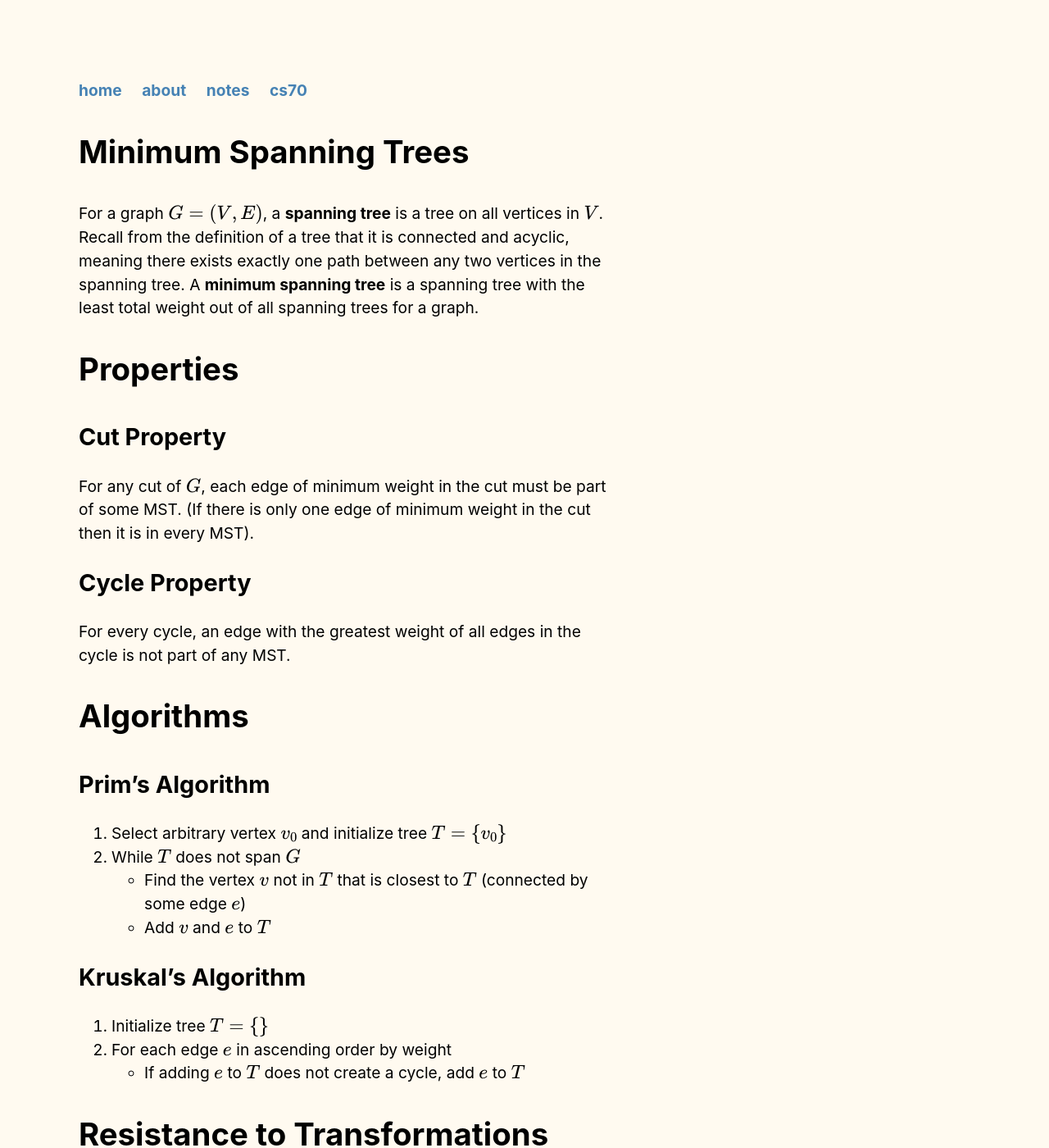
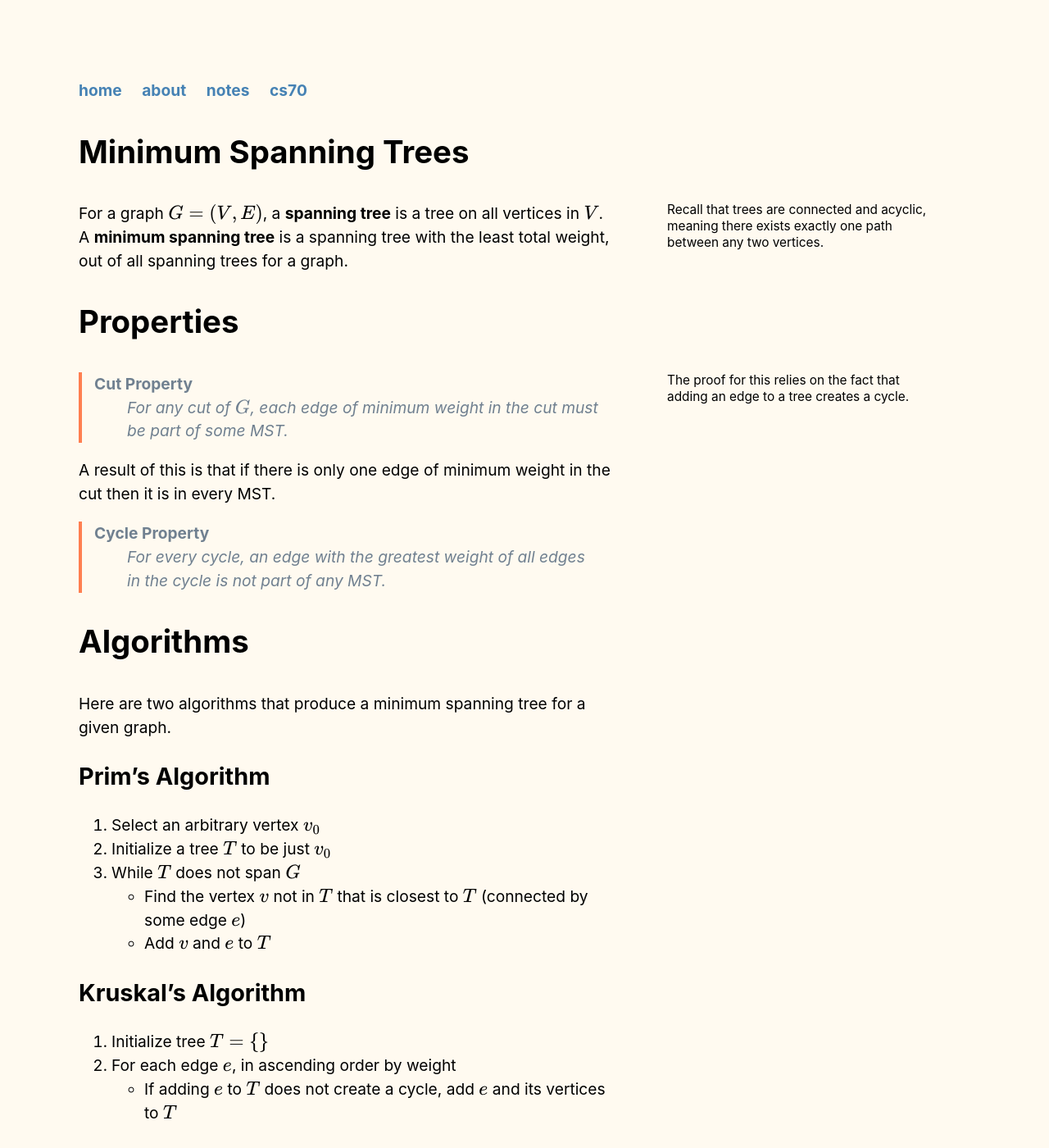
Before and after one commit to mingyli/mingyli.github.io, a Jekyll site: the page built from _notes/mst.md, in a window 1280 px wide and 1400 px high. Shown: the whole window at 82% size. Built offline with Jekyll 4.4.1, drawn with Linux system fonts in a browser that asks for light colours; some web fonts are replaced; formulas are drawn with MathJax 3; some of the changed text lies outside the part shown.

Commit message:
Conform mst.md to Tufte

```diff
--- a/_notes/mst.md
+++ b/_notes/mst.md
@@ -6,34 +6,44 @@ date: 2019-02-17
 
 # {{ page.title }}
 
+Recall that trees are
+connected and acyclic, meaning there exists exactly
+one path between any two vertices.
+{: .marginnote}
+
 For a graph $$ G = (V, E) $$, a **spanning tree** is a tree
 on all vertices in $$ V $$.
-Recall from the definition of a tree that it is
-connected and acyclic, meaning there exists exactly
-one path between any two vertices in the spanning tree.
 A **minimum spanning tree** is a spanning tree with
-the least total weight out of all spanning trees for a graph.
+the least total weight, out of all spanning trees for a graph.
 
 # Properties
 
-## Cut Property
+The proof for this relies on the fact that
+adding an edge to a tree creates a cycle.
+{: .marginnote}
 
-For any cut of $$ G $$, each edge of minimum weight
+> Cut Property
+: For any cut of $$ G $$, each edge of minimum weight
 in the cut must be part of some MST.
-(If there is only one edge of minimum weight
-in the cut then it is in every MST).
 
-## Cycle Property
+A result of this is that
+if there is only one edge of minimum weight
+in the cut then it is in every MST.
 
-For every cycle, an edge with the greatest weight
+> Cycle Property
+: For every cycle, an edge with the greatest weight
 of all edges in the cycle is not part of any MST.
 
 # Algorithms
 
+Here are two algorithms that produce
+a minimum spanning tree for a given graph.
+
 ## Prim's Algorithm
 
-1. Select arbitrary vertex $$ v_0 $$ and initialize tree $$ T = \{ v_0 \} $$
-2. While $$ T $$ does not span $$ G $$
+1. Select an arbitrary vertex $$ v_0 $$
+2. Initialize a tree $$ T $$ to be just $$ v_0 $$
+3. While $$ T $$ does not span $$ G $$
     - Find the vertex $$ v $$ not in $$ T $$ that is closest to $$ T $$
       (connected by some edge $$ e $$)
     - Add $$ v $$ and $$ e $$ to $$ T $$
@@ -41,9 +51,9 @@ of all edges in the cycle is not part of any MST.
 ## Kruskal's Algorithm
 
 1. Initialize tree $$ T = \{ \} $$
-2. For each edge $$ e $$ in ascending order by weight
+2. For each edge $$ e $$, in ascending order by weight
     - If adding $$ e $$ to $$ T $$ does not create a cycle,
-      add $$ e $$ to $$ T $$
+      add $$ e $$ and its vertices to $$ T $$
 
 # Resistance to Transformations
 
@@ -51,11 +61,11 @@ Let $$ f : \mathbb{R} \to \mathbb{R} $$, and let
 $$ F(G) $$ be the graph $$ G $$ with each edge weight
 $$ w $$ replaced with $$ f(w) $$.
 
-**Theorem**:
-If $$ f $$ is an increasing function, then a MST of $$ G $$
+> **Theorem**
+: If $$ f $$ is an increasing function, then a MST of $$ G $$
 is also a MST of $$ F(G) $$.
 
-*Proof*:
+> *Proof*:
 Since $$ f $$ is increasing, if $$ x < y $$ then $$ f(x) < f(y) $$.
 This means the relative ordering of edge weights
 $$ G $$ is preserved.
@@ -88,13 +98,16 @@ The mutual information $$ I(X ; Y) $$ between
 two random variables $$ X $$ and $$ Y $$
 is a measure of the amount of information (often in bits)
 gained about $$ X $$ after observing $$ Y $$.
-(Mutual information is symmetric so $$ I(X ; Y) = I(Y ; X) $$.)
+Mutual information is symmetric so $$ I(X ; Y) = I(Y ; X) $$.
+{: .marginnote}
 
 One application of MSTs is in constructing Bayesian networks.
 We can model random variables as vertices
 and mutual information between random variables as edges.
 We can get a tree with that maximizes the total mutual information
 by applying Prim's algorithm or Kruskal's algorithm.
-This is known as the Chow-Liu algorithm and produces
+This is known as the
+[Chow-Liu algorithm](https://en.wikipedia.org/wiki/Chow%E2%80%93Liu_tree)
+and produces
 the tree-structured network that best approximates
 the true joint distribution of the random variables.
```
